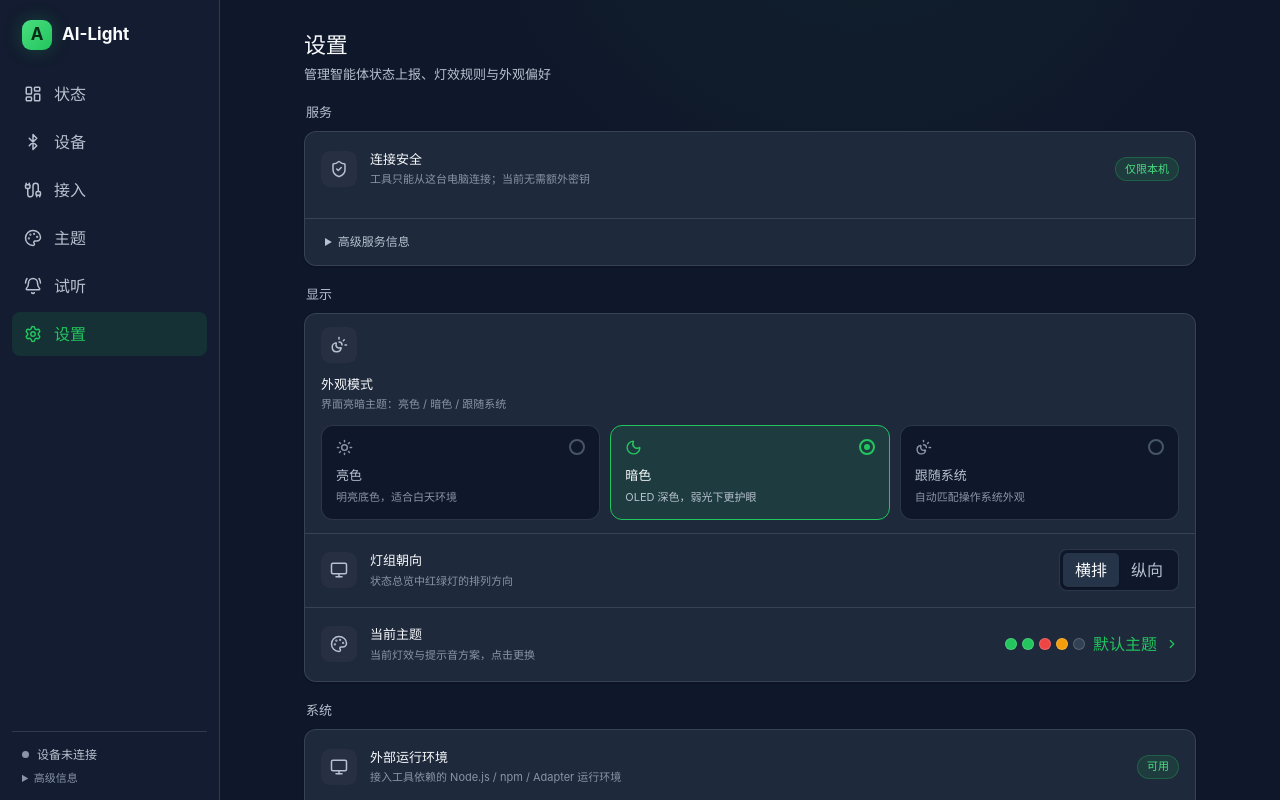
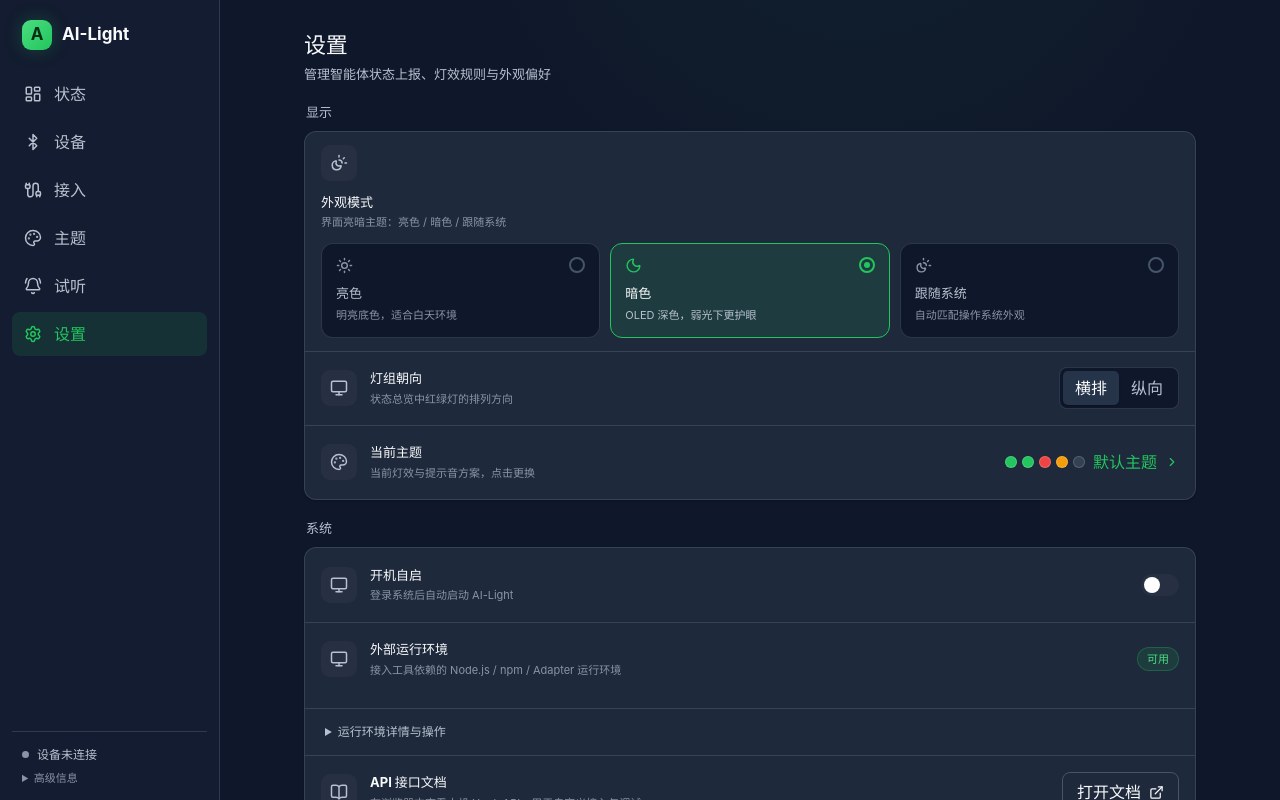
Before and after one commit to LeonDevLifeLog/ai-light, a React (Vite) app: page /settings in a window 1280 px wide. Built offline with nearby package versions, Linux system fonts and the light colour scheme.

Commit message:
Reorganize settings groups and expose API docs directly

```diff
--- a/src/app/global.css
+++ b/src/app/global.css
@@ -1310,7 +1310,8 @@ input[type="range"] {
   min-height: 74px;
   padding: 13px 16px;
 }
-.setting-row + .setting-row {
+.setting-row + .setting-row,
+.settings-advanced + .setting-row {
   border-top: 1px solid var(--border-soft);
 }
 .setting-row__icon {
--- a/src/app/routes/settings.tsx
+++ b/src/app/routes/settings.tsx
@@ -6,7 +6,6 @@ import {
   Moon,
   Palette,
   RefreshCw,
-  ShieldCheck,
   Sun,
   SunMoon,
   Volume2,
@@ -344,43 +343,6 @@ export function SettingsPage() {
         description="管理智能体状态上报、灯效规则与外观偏好"
         title="设置"
       />
-      <section aria-labelledby="service-settings">
-        <h2 className="section-title" id="service-settings">
-          服务
-        </h2>
-        <Card className="settings-card">
-          <SettingRow
-            description="工具只能从这台电脑连接；当前无需额外密钥"
-            icon={<ShieldCheck />}
-            title="连接安全"
-          >
-            <StatusTag
-              tone={snapshot?.service.tokenEnabled ? "warning" : "success"}
-            >
-              {snapshot?.service.tokenEnabled ? "已启用身份验证" : "仅限本机"}
-            </StatusTag>
-          </SettingRow>
-          <details className="settings-advanced">
-            <summary>高级服务信息</summary>
-            <SettingRow
-              description="在浏览器中查看 Hook API，可调试接口并生成自定义调用"
-              icon={<BookOpen />}
-              title="接口文档"
-            >
-              <ActionButton
-                busy={openingDocs}
-                disabled={!snapshot}
-                onClick={() => runAsync(openApiDocs())}
-              >
-                {openingDocs ? "正在打开…" : "打开 API 文档"}
-                {openingDocs ? null : (
-                  <ExternalLink aria-hidden="true" size={15} />
-                )}
-              </ActionButton>
-            </SettingRow>
-          </details>
-        </Card>
-      </section>
       <section aria-labelledby="appearance-settings">
         <h2 className="section-title" id="appearance-settings">
           显示
@@ -494,6 +456,25 @@ export function SettingsPage() {
         </h2>
         <Card className="settings-card">
           <SettingRow
+            description="登录系统后自动启动 AI-Light"
+            icon={<Monitor />}
+            title="开机自启"
+          >
+            <button
+              aria-checked={config.autostart}
+              aria-label="开机自启"
+              className="switch"
+              disabled={saving === "autostart"}
+              onClick={() =>
+                runAsync(update("autostart", { autostart: !config.autostart }))
+              }
+              role="switch"
+              type="button"
+            >
+              <span />
+            </button>
+          </SettingRow>
+          <SettingRow
             description="接入工具依赖的 Node.js / npm / Adapter 运行环境"
             icon={<Monitor />}
             title="外部运行环境"
@@ -550,23 +531,20 @@ export function SettingsPage() {
             )}
           </details>
           <SettingRow
-            description="登录系统后自动启动 AI-Light"
-            icon={<Monitor />}
-            title="开机自启"
+            description="在浏览器中查看本机 Hook API，用于自定义接入与调试"
+            icon={<BookOpen />}
+            title="API 接口文档"
           >
-            <button
-              aria-checked={config.autostart}
-              aria-label="开机自启"
-              className="switch"
-              disabled={saving === "autostart"}
-              onClick={() =>
-                runAsync(update("autostart", { autostart: !config.autostart }))
-              }
-              role="switch"
-              type="button"
+            <ActionButton
+              busy={openingDocs}
+              disabled={!snapshot}
+              onClick={() => runAsync(openApiDocs())}
             >
-              <span />
-            </button>
+              {openingDocs ? "正在打开…" : "打开文档"}
+              {openingDocs ? null : (
+                <ExternalLink aria-hidden="true" size={15} />
+              )}
+            </ActionButton>
           </SettingRow>
         </Card>
       </section>
```
Also changed, not shown: 3 other files (tests, documents, lock files or other folders).
